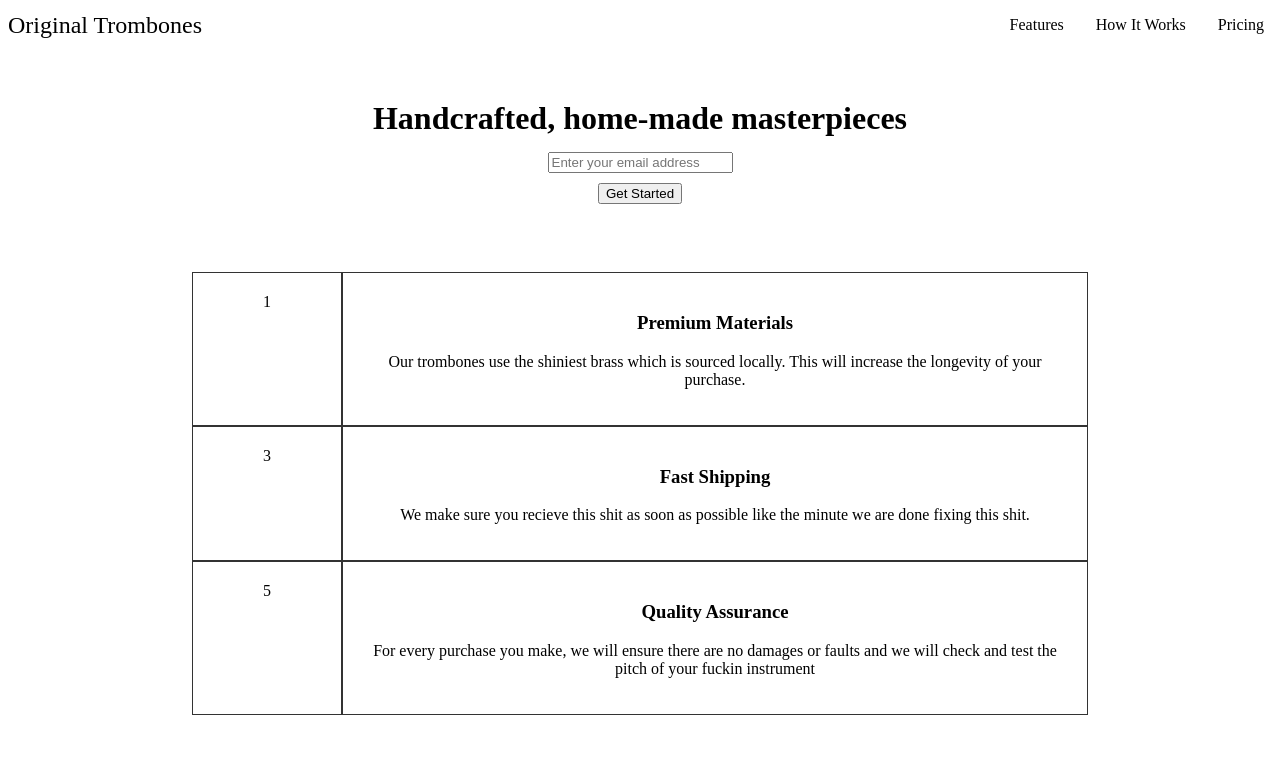
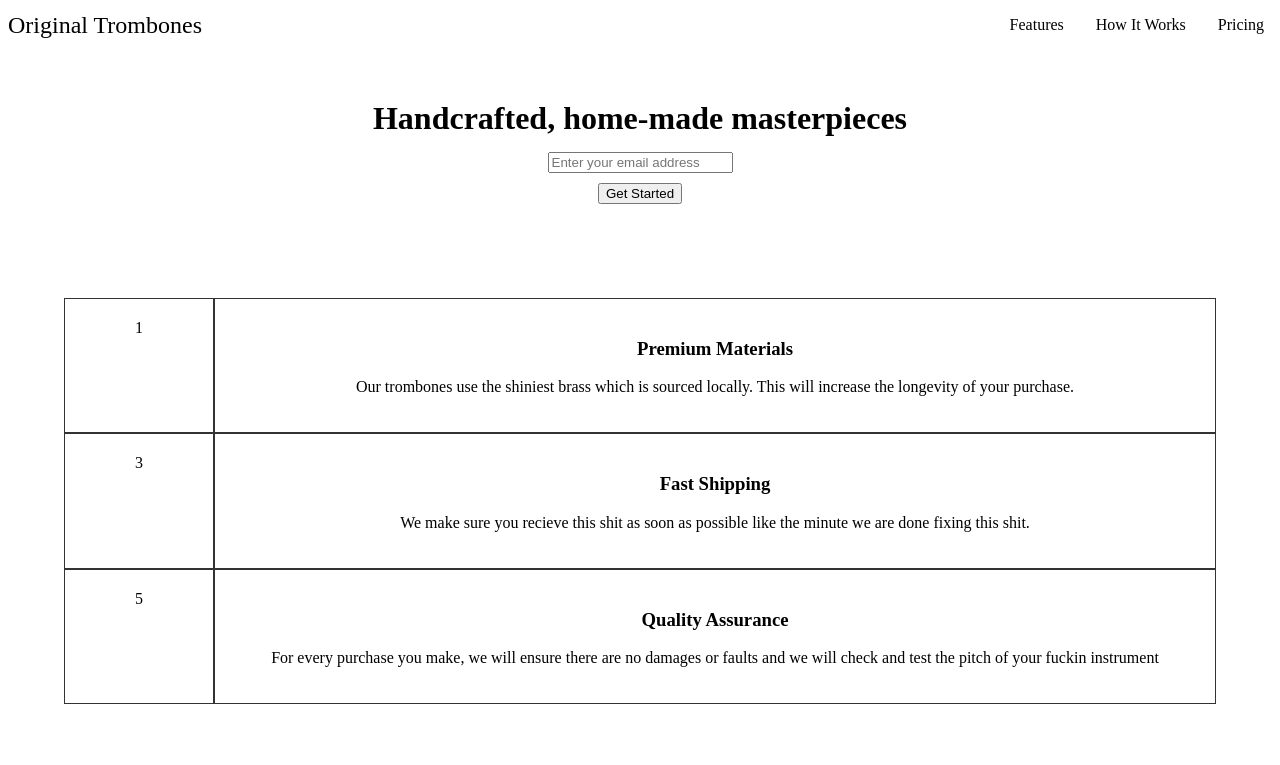
Before and after one commit to jasoncassella/product_landing_page, a plain HTML site: page index.html in a window 1280 px wide. Shown: the top 765 px of the page. Drawn offline with Linux system fonts and the light colour scheme.

Commit message:
lil padding change ok ima go eat now

```diff
--- a/style.css
+++ b/style.css
@@ -92,6 +92,7 @@ body {
 
 .email-container {
   padding-top: 3%;
+  padding-bottom: 2%;
   display: flex;
   flex-direction: column;
   align-items: center;
@@ -105,7 +106,7 @@ body {
 .grid-container {
   display: grid;
   grid-template-columns: 150px auto;
-  padding: 5% 15%;
+  padding: 5%;
 }
 
 .grid-item {
```
